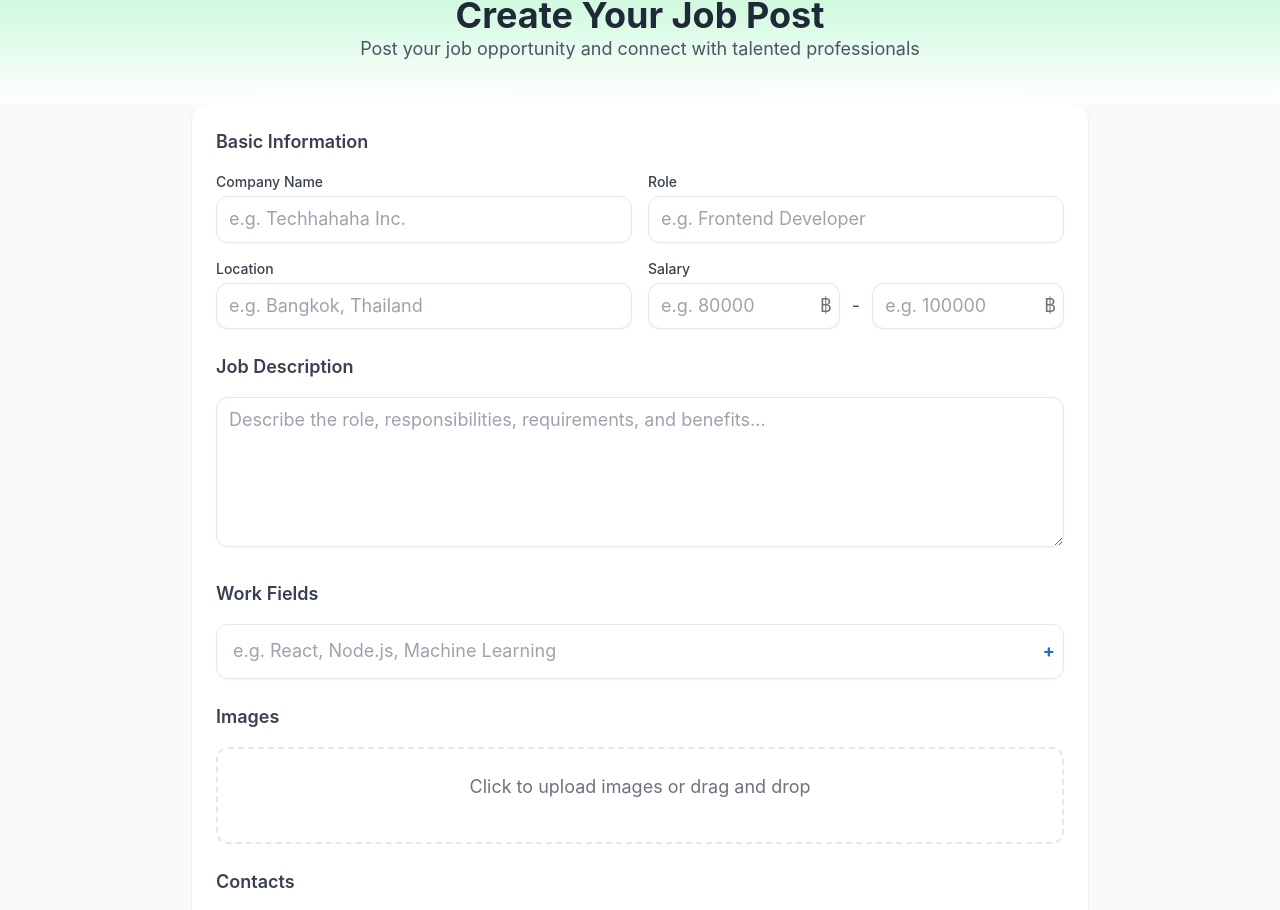
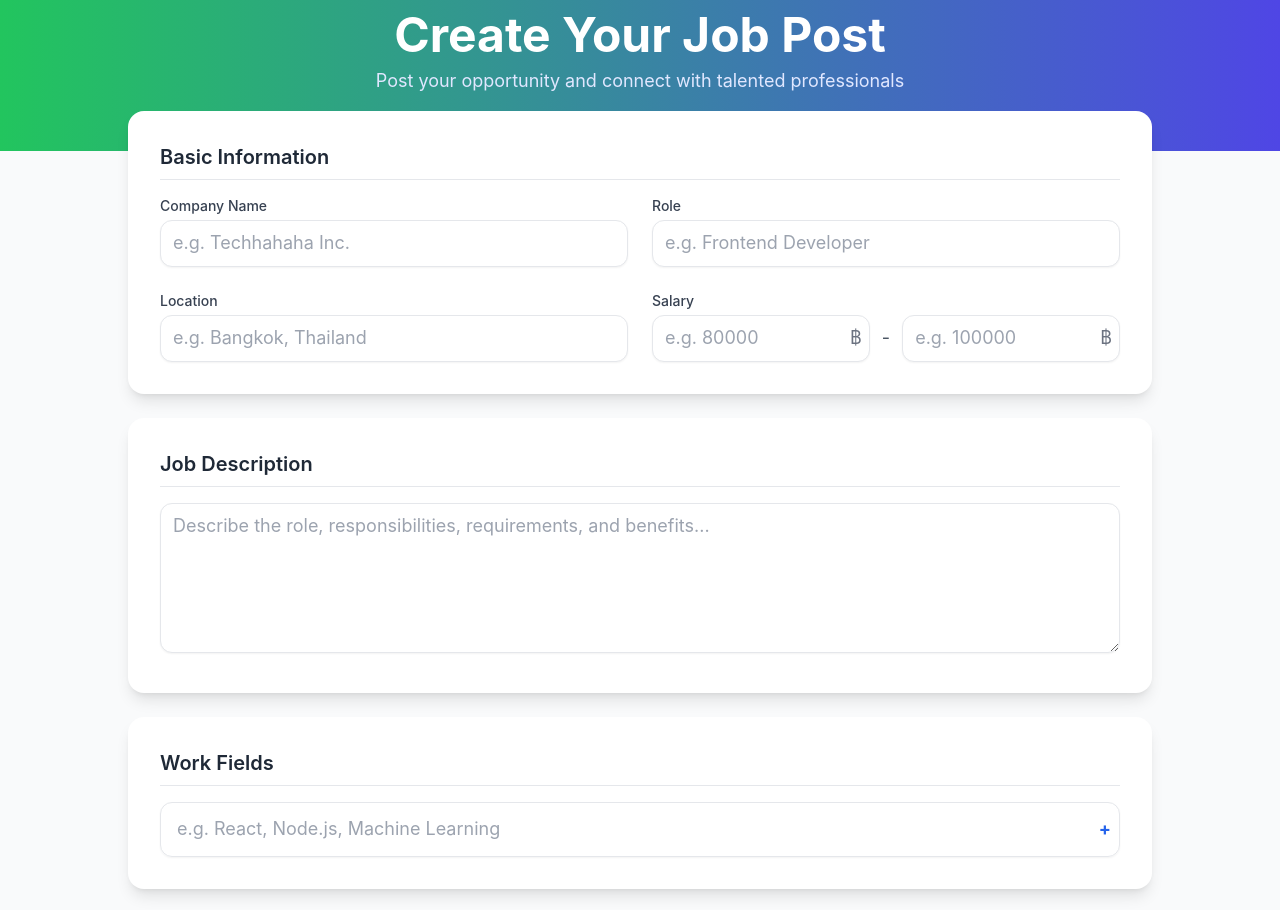
Before and after one commit to KU-jobapp-guys/KU-Seek, a Vue app in the folder frontend/: page /company/job-post-form in a window 1280 px wide. Shown: the part 109-1019 px from the top of the page. Built offline with nearby package versions, Linux system fonts and the light colour scheme.

Commit message:
Renovating the style

```diff
--- a/frontend/src/components/job-post-form/FileUpload.vue
+++ b/frontend/src/components/job-post-form/FileUpload.vue
@@ -1,5 +1,5 @@
 <script setup lang="ts">
-import { defineProps, defineEmits } from 'vue'
+import { defineProps, defineEmits, ref, watch } from 'vue'
 
 const props = defineProps<{
   modelValue: File[]
@@ -20,29 +20,47 @@ const removeFile = (index: number): void => {
   updated.splice(index, 1)
   emit('update:modelValue', updated)
 }
+
+// For image previews
+const previews = ref<string[]>([])
+
+watch(
+  () => props.modelValue,
+  (files) => {
+    previews.value = files.map((file) => URL.createObjectURL(file))
+  },
+  { immediate: true },
+)
 </script>
 
 <template>
+  <!-- Upload Box -->
   <div class="border-2 border-dashed rounded-xl p-6 text-center cursor-pointer hover:bg-gray-50">
     <input
       type="file"
       multiple
+      accept="image/*"
       class="hidden"
       id="fileInput"
       @change="handleFiles(($event.target as HTMLInputElement).files)"
     />
-    <label for="fileInput" class="cursor-pointer text-gray-500">
-      Click to upload images or drag and drop
-    </label>
+    <label for="fileInput" class="cursor-pointer text-gray-500">Click to upload images</label>
+  </div>
 
-    <div class="mt-4 flex flex-wrap gap-2">
-      <div
-        v-for="(file, index) in modelValue"
-        :key="index"
-        class="text-black flex items-center gap-2 bg-gray-100 px-3 py-1 rounded-lg"
-      >
-        <span class="text-sm">{{ file.name }}</span>
-        <button type="button" class="text-red-500" @click="removeFile(index)">✕</button>
+  <!-- Image Previews Outside -->
+  <div class="mt-4 flex flex-wrap gap-4">
+    <div v-for="(file, index) in modelValue" :key="index" class="relative">
+      <!-- Thumbnail -->
+      <img
+        v-if="file.type.startsWith('image/')"
+        :src="previews[index]"
+        alt="Preview"
+        class="w-24 h-24 object-cover rounded-lg border"
+      />
+      <!-- Filename with remove button -->
+      <div class="mt-1 text-center text-sm flex justify-between items-center gap-1">
+        <span class="text-black">{{ file.name }}</span>
+        <button type="button" class="text-red-500 font-bold" @click="removeFile(index)">✕</button>
       </div>
     </div>
   </div>
--- a/frontend/src/views/JobPostFormView.vue
+++ b/frontend/src/views/JobPostFormView.vue
@@ -46,29 +46,27 @@ const jobPost = ref<JobPost>({
 const handleSubmit = (): void => {
   const payload = {
     ...jobPost.value,
-    salary: `${jobPost.value.salaryMin} - ${jobPost.value.salaryMax}`, // Combine salary
+    salary: `${jobPost.value.salaryMin} - ${jobPost.value.salaryMax}`,
   }
   console.log('Submitting Job Post:', payload)
 }
 </script>
 
 <template>
-  <div class="min-h-screen bg-gray-50">
+  <div class="min-h-screen bg-gray-50 pb-10">
     <!-- Header -->
-    <div class="text-center py-10 bg-gradient-to-b from-green-200 to-white">
-      <h1 class="text-4xl font-bold text-gray-800">Create Your Job Post</h1>
-      <p class="text-gray-600">Post your job opportunity and connect with talented professionals</p>
-    </div>
+    <header class="text-center py-14 bg-gradient-to-r from-green-500 to-indigo-600">
+      <h1 class="text-4xl md:text-5xl font-bold text-white mb-2">Create Your Job Post</h1>
+      <p class="text-lg text-indigo-100">
+        Post your opportunity and connect with talented professionals
+      </p>
+    </header>
 
-    <!-- Form -->
-    <form
-      @submit.prevent="handleSubmit"
-      class="max-w-4xl mx-auto space-y-6 p-6 bg-white shadow rounded-2xl"
-    >
+    <div class="max-w-5xl mx-auto -mt-10 space-y-6">
       <!-- Basic Information -->
-      <section>
-        <h2 class="text-lg font-semibold text-gray-700 mb-4">Basic Information</h2>
-        <div class="grid grid-cols-1 md:grid-cols-2 gap-4">
+      <section class="bg-white shadow-lg rounded-2xl p-8">
+        <h2 class="text-xl font-semibold text-gray-800 border-b pb-2 mb-4">Basic Information</h2>
+        <div class="grid grid-cols-1 md:grid-cols-2 gap-6">
           <BaseInput
             v-model="jobPost.company"
             label="Company Name"
@@ -88,8 +86,8 @@ const handleSubmit = (): void => {
       </section>
 
       <!-- Job Description -->
-      <section>
-        <h2 class="text-lg font-semibold text-gray-700 mb-4">Job Description</h2>
+      <section class="bg-white shadow-lg rounded-2xl p-8">
+        <h2 class="text-xl font-semibold text-gray-800 border-b pb-2 mb-4">Job Description</h2>
         <BaseTextarea
           v-model="jobPost.description"
           placeholder="Describe the role, responsibilities, requirements, and benefits..."
@@ -97,8 +95,8 @@ const handleSubmit = (): void => {
       </section>
 
       <!-- Work Fields -->
-      <section>
-        <h2 class="text-lg font-semibold text-gray-700 mb-4">Work Fields</h2>
+      <section class="bg-white shadow-lg rounded-2xl p-8">
+        <h2 class="text-xl font-semibold text-gray-800 border-b pb-2 mb-4">Work Fields</h2>
         <TagInput
           v-model="jobPost.workFields"
           placeholder="e.g. React, Node.js, Machine Learning"
@@ -106,14 +104,14 @@ const handleSubmit = (): void => {
       </section>
 
       <!-- Images -->
-      <section>
-        <h2 class="text-lg font-semibold text-gray-700 mb-4">Images</h2>
+      <section class="bg-white shadow-lg rounded-2xl p-8">
+        <h2 class="text-xl font-semibold text-gray-800 border-b pb-2 mb-4">Images</h2>
         <FileUpload v-model="jobPost.images" />
       </section>
 
       <!-- Contacts -->
-      <section>
-        <h2 class="text-lg font-semibold text-gray-700 mb-4">Contacts</h2>
+      <section class="bg-white shadow-lg rounded-2xl p-8">
+        <h2 class="text-xl font-semibold text-gray-800 border-b pb-2 mb-4">Contacts</h2>
         <ContactField v-model="jobPost.contacts" />
       </section>
 
@@ -121,11 +119,12 @@ const handleSubmit = (): void => {
       <div class="flex justify-end">
         <button
           type="submit"
-          class="px-6 py-2 bg-blue-600 text-white font-medium rounded-xl shadow hover:bg-blue-700"
+          @click.prevent="handleSubmit"
+          class="px-8 py-3 bg-gradient-to-r from-blue-600 to-indigo-600 text-white font-semibold text-lg rounded-xl shadow-lg hover:from-blue-700 hover:to-indigo-700 transition"
         >
           Post Job
         </button>
       </div>
-    </form>
+    </div>
   </div>
 </template>
```
